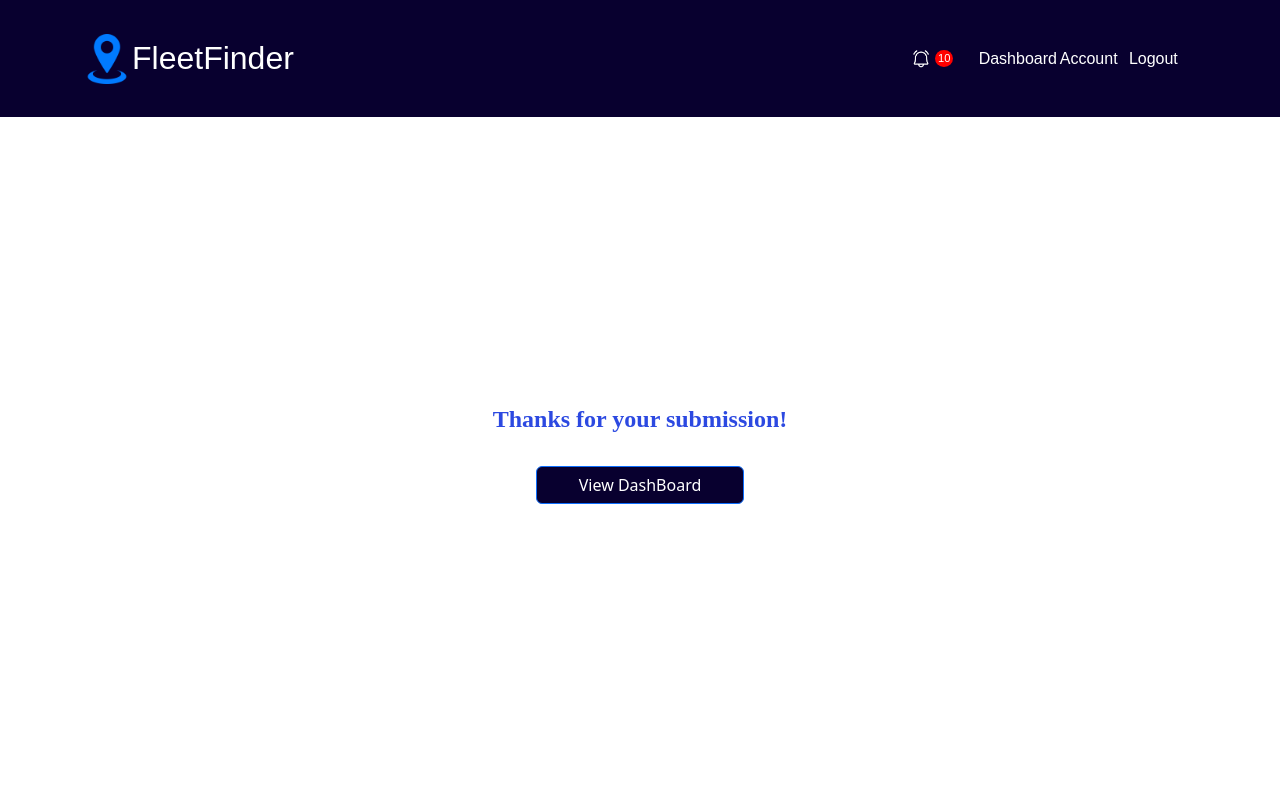
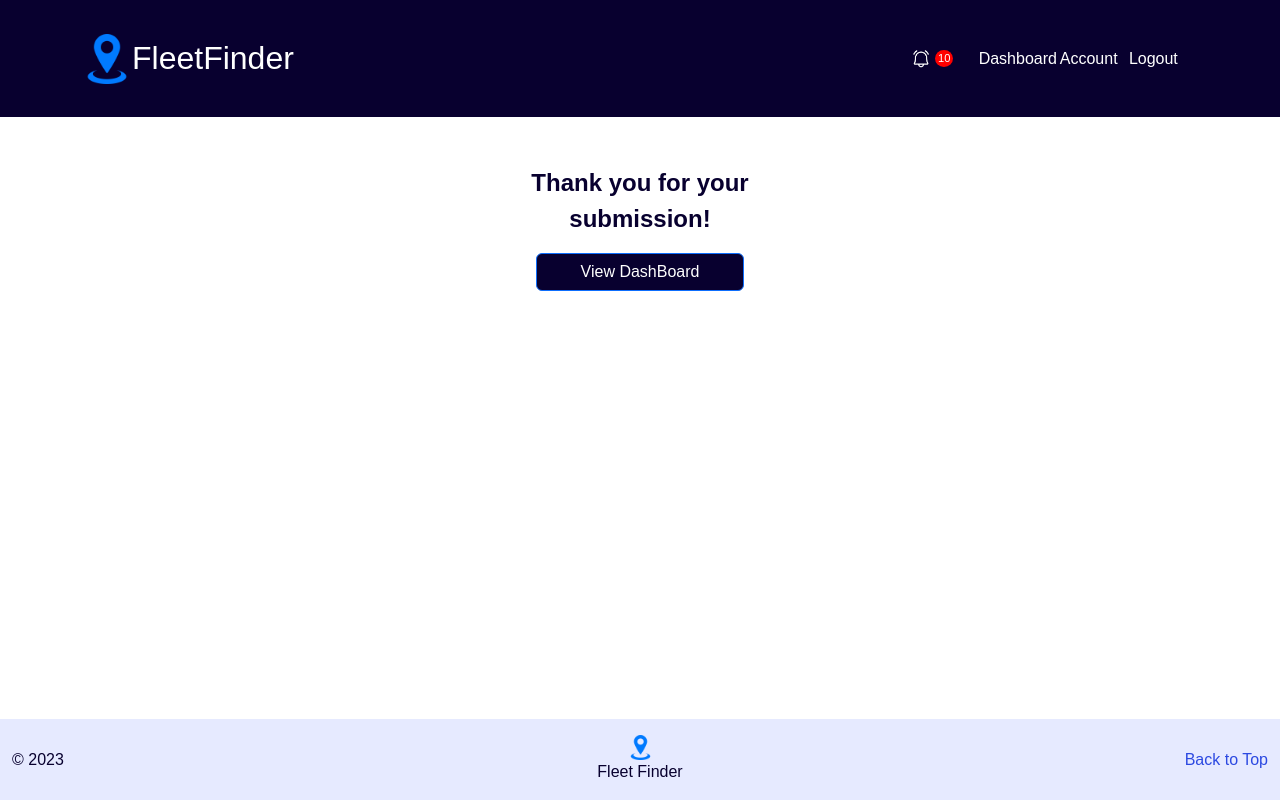
Before and after one commit to rooted92/frontendFF, a React (Create React App) app: page /ThankYouForSubmission in a window 1280 px wide. Built offline with nearby package versions, Linux system fonts and the light colour scheme; a web font is replaced by a local one.

Commit message:
Added navigation, improved layout

```diff
--- a/src/components/driveraccount/DriverDashBoard.tsx
+++ b/src/components/driveraccount/DriverDashBoard.tsx
@@ -4,8 +4,11 @@ import { Row, Col, Navbar, Container, Nav, NavDropdown, Card, Button } from 'rea
 // import PlusIcon from '../../assets/plus.svg';
 import NavbarComponent from '../NavbarComponent';
 import Footer from '../FooterComponent';
+import { useNavigate } from 'react-router-dom';
 
 export default function DriverDashBoard() {
+
+    let navigate = useNavigate();
 
     const [userInfo, setUserInfo] = useState({
         id: undefined,
@@ -24,14 +27,18 @@ export default function DriverDashBoard() {
         }
     }, []);
 
+    const handleSubmitTrailerCount = () => {
+        navigate('/SubmitTrailerCount');
+    }
+
     return (
         <div className='pageContainer'>
             <div className="mainContent">
                 <NavbarComponent accountType={userInfo.accountType} />
-                <Container className='mx-auto mt-5'>
-                    <Row className=''>
-                        <Col className='col-6'>
-                            <Card style={{ width: '30rem', height: '25rem' }}>
+                <Container className='my-5'>
+                    <Row className='justify-content-around'>
+                        <Col className='col-4'>
+                            <Card style={{ width: '25rem', height: '28rem' }}>
                                 <Card.Body>
                                     <Card.Title className='text-center'> Past Submissions </Card.Title>
                                     <Card.Text>
@@ -41,8 +48,8 @@ export default function DriverDashBoard() {
                                 </Card.Body>
                             </Card>
                         </Col>
-                        <Col className='col-6 d-flex justify-content-center align-self-start'>
-                            <Button className='buttonColor w-auto h-5 px-2'>
+                        <Col className='col-4 d-flex justify-content-center align-self-start'>
+                            <Button onClick={handleSubmitTrailerCount} className='buttonColor w-auto h-5 px-2'>
                                 {/* <Row> */}
                                     {/* <img className='' src={PlusIcon} alt="plus icon" /> */}
                                     + Submint Trailer Count
--- a/src/components/driveraccount/SubmitTrailerCount.tsx
+++ b/src/components/driveraccount/SubmitTrailerCount.tsx
@@ -1,12 +1,13 @@
-import React, {useState, useEffect} from 'react'
+import { useState, useEffect } from 'react'
 import '../../index.css'
-import { Row, Col, Navbar, Container, Nav, NavDropdown, Card, Button, Form } from 'react-bootstrap'
-import Logo from '../../assets/fleetlogo.png'
-import Bell from '../../assets/Bell.png'
+import { Row, Col, Container, Card, Button, Form } from 'react-bootstrap'
 import NavbarComponent from '../NavbarComponent'
-import Footer from '../FooterComponent'
+import Footer from '../FooterComponent';
+import { useNavigate } from 'react-router-dom'
 
 export default function SubmitTrailerCount() {
+
+    let navigate = useNavigate();
 
     const [userInfo, setUserInfo] = useState({
         id: undefined,
@@ -25,20 +26,37 @@ export default function SubmitTrailerCount() {
         }
     }, []);
 
+    const handleCancelSubmission = () => {
+        navigate('/DriverDashboard');
+    }
+
+    const handleSubmitForm = () => {
+        navigate('/ThankYouForSubmission');
+    }
+
+    const handleAddTrailer = () => {
+        console.log('trailer added!');
+    }
+
+    const handleAddNewLocation = () => {
+        console.log('New location form opened');
+    }
+
     return (
-        <div>
+        <div className='pageContainer'>
+            <div className='mainContent'>
                 <NavbarComponent accountType={userInfo.accountType} />
 
                 <Container>
                     <Row>
                         <Col className='pt-3 d-flex justify-content-end'>
-                        <Button variant='danger'>Cancel</Button>
+                            <Button onClick={handleCancelSubmission} variant='danger'>Cancel</Button>
                         </Col>
                     </Row>
                 </Container>
 
                 <Container>
-                <Row className='d-flex justify-content-center pt-5'>
+                    <Row className='d-flex justify-content-center pt-5 mb-5'>
                         <Col className='d-flex justify-content-center'>
                             <Card style={{ width: '33rem', height: '31rem' }}>
                                 <Card.Body>
@@ -46,9 +64,7 @@ export default function SubmitTrailerCount() {
                                     <Form.Group as={Col} className="col-12 mb-3" controlId="accountType">
                                         <Form.Select className="inputFieldStyle" defaultValue="Location">
                                             <option>Location</option>
-                                        <option>Dispatcher</option>
-                                        <option>Driver</option>
-                                        <option>Organization</option>
+                                            {/* Here we will have a dropdown of all yards to users organization */}
                                         </Form.Select>
                                     </Form.Group>
                                     <Row>
@@ -93,18 +109,19 @@ export default function SubmitTrailerCount() {
                                     <Row className='pt-3'>
                                         <Col>
                                             <Form.Group controlId="lastName">
-                                            <Form.Control style={{height: '5rem'}} className="inputFieldStyle" type="text" placeholder="Additional details..." />
+                                                <Form.Control style={{ height: '5rem' }} className="inputFieldStyle" type="text" placeholder="Additional details..." />
                                             </Form.Group>
                                         </Col>
                                     </Row>
 
-                                <Row>
-                                    <Col className='pt-4 d-flex justify-content-end'>
-                                    <Button>Add Trailer</Button>
+                                    <Row className='justify-content-center gap-2'>
+                                        <Col className='col-4 pt-4 d-flex justify-content-end'>
+                                            <Button onClick={handleAddTrailer} type='button'>Add Trailer</Button>
                                         </Col>
+                                        {/* <Col className='col-4 pt-4 d-flex justify-content-center'>
+                                            <Button className='btn-primary' onClick={handleAddNewLocation} >Add New Location</Button>
+                                        </Col> */}
                                     </Row>
-
-
                                 </Card.Body>
                             </Card>
                         </Col>
@@ -121,7 +138,7 @@ export default function SubmitTrailerCount() {
                                     <Row>
                                         <Col className='fCuz'>
 
-                                <Button className='buttonColor'>Finish</Button>
+                                            <Button onClick={handleSubmitForm} className='buttonColor'>Finish</Button>
                                         </Col>
                                     </Row>
                                 </Card.Body>
@@ -129,13 +146,8 @@ export default function SubmitTrailerCount() {
                         </Col>
                     </Row>
                 </Container>
-
-
-                <Row className='footCuz'>
-                    <Col>
+            </div>
             <Footer />
-                    </Col>
-                </Row>
         </div>
     )
 }
--- a/src/components/driveraccount/ThankYouForSubmission.tsx
+++ b/src/components/driveraccount/ThankYouForSubmission.tsx
@@ -1,11 +1,15 @@
-import {useState, useEffect} from 'react'
+import { useState, useEffect } from 'react'
 import '../../index.css'
 import { Row, Col, Navbar, Container, Nav, NavDropdown, Card, Button, Form } from 'react-bootstrap'
 import Logo from '../../assets/fleetlogo.png'
 import Bell from '../../assets/Bell.png'
 import NavbarComponent from '../NavbarComponent'
+import { useNavigate } from 'react-router-dom'
+import Footer from '../FooterComponent'
 
 export default function ThankYouForSubmission() {
+
+    let navigate = useNavigate();
 
     const [userInfo, setUserInfo] = useState({
         id: undefined,
@@ -24,25 +28,24 @@ export default function ThankYouForSubmission() {
         }
     }, []);
 
+    const handleViewDashboard = () => {
+        navigate('/DriverDashboard')
+    }
+
     return (
-        <div>
-            <NavbarComponent accountType={userInfo.accountType} />
-
-            <Container>
-                <Row>
-                    <Col>
-                        <h4 className='text-center tfysCuz'>Thanks for your submission!</h4>
-                    </Col>
-                </Row>
-            </Container>
-
-            <Container>
-                <Row>
-                    <Col className='d-flex justify-content-center pt-4'>
-                        <Button className='buttonColor'>View DashBoard</Button>
-                    </Col>
-                </Row>
-            </Container>
+        <div className='pageContainer'>
+            <div className="mainContent">
+                <NavbarComponent accountType={userInfo.accountType} />
+                <Container className='mx-auto'>
+                    <Row className='justify-content-center'>
+                        <Col className='col-4 pt-5 text-center'>
+                            <p className='fw-bold fs-4'>Thank you for your submission!</p>
+                            <Button onClick={handleViewDashboard} className='buttonColor'>View DashBoard</Button>
+                        </Col>
+                    </Row>
+                </Container>
+            </div>
+            <Footer />
         </div>
     )
 }
```
Lines whose indentation alone changed are shown as unchanged.
